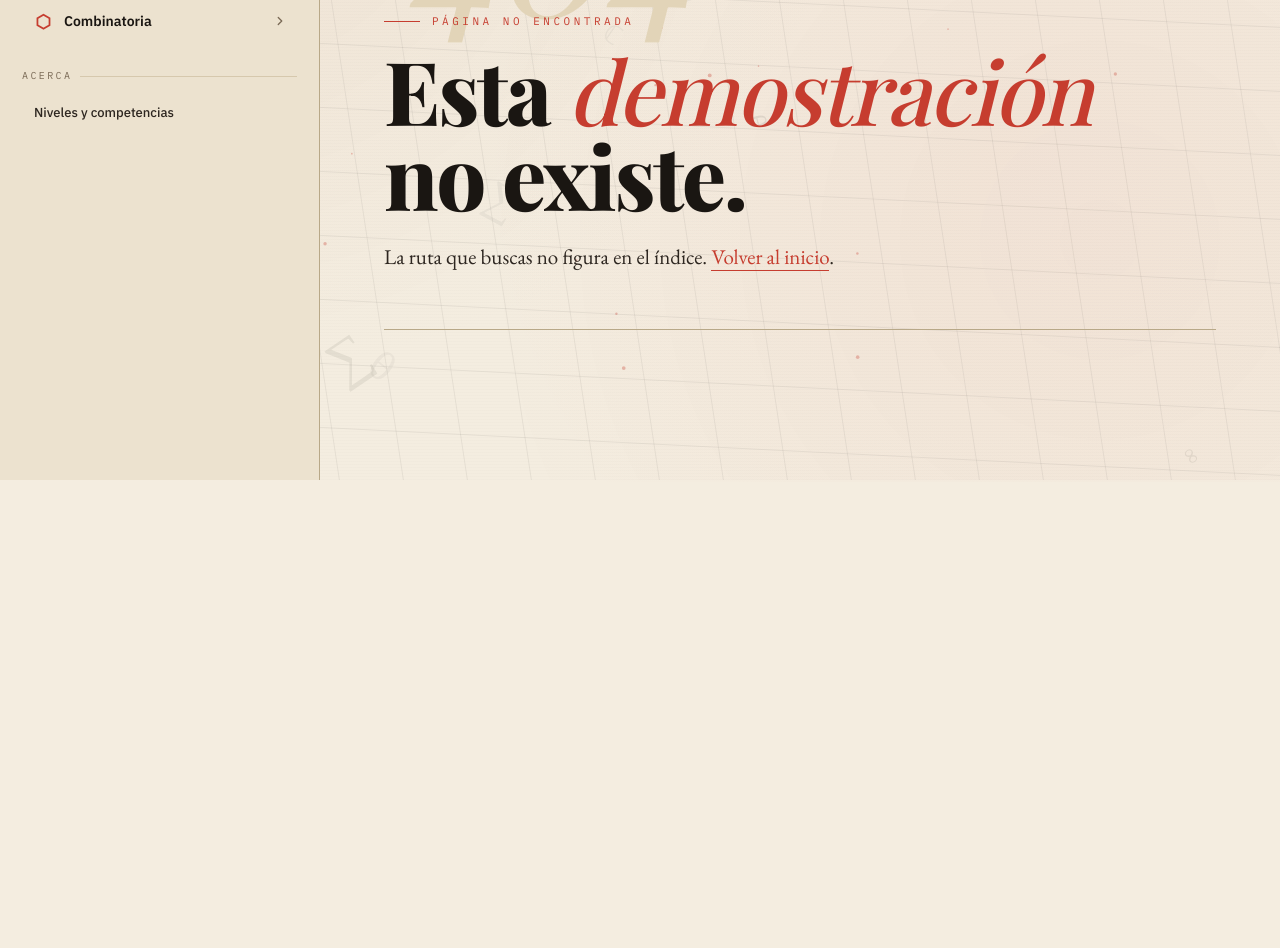
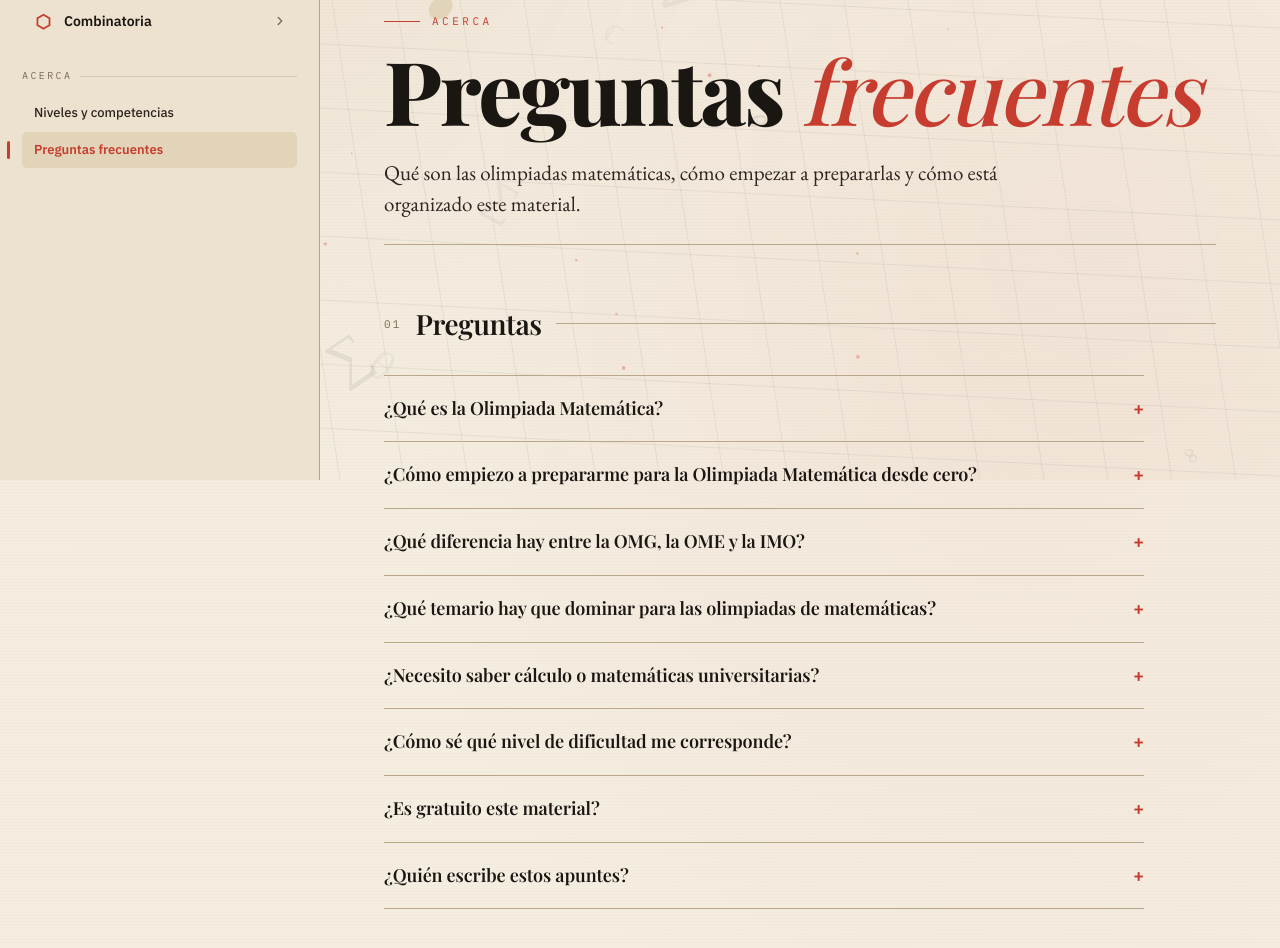
Before and after one commit to YoSoyAlguien900/olimpiada-mat, a Next.js app: page /faq in a window 1280 px wide. Before the commit this address had no page. Shown: the part 320-1268 px from the top of the page. Before the commit the page ends 802 px from the top, so only its background shows below. Built offline with nearby package versions, Linux system fonts and the light colour scheme; a web font is replaced by a local one.

Commit message:
actualización

```diff
--- /dev/null
+++ b/src/app/faq/page.tsx
@@ -0,0 +1,99 @@
+import type { Metadata } from 'next';
+
+const BASE = 'https://olimpiadamatematica.com';
+
+export const metadata: Metadata = {
+  title: 'Preguntas frecuentes',
+  description:
+    'Qué es la Olimpiada Matemática, cómo empezar a prepararla desde cero, diferencias entre OMG, OME e IMO, temario por disciplina y niveles de dificultad.',
+  alternates: {
+    canonical: `${BASE}/faq`,
+  },
+  openGraph: {
+    title: 'Preguntas frecuentes · Olimpiada Matemática',
+    description:
+      'Qué es la Olimpiada Matemática, cómo empezar a prepararla desde cero, diferencias entre OMG, OME e IMO, temario por disciplina y niveles de dificultad.',
+    url: `${BASE}/faq`,
+  },
+};
+
+const faqs: { q: string; a: string }[] = [
+  {
+    q: '¿Qué es la Olimpiada Matemática?',
+    a: 'Es una competición de resolución de problemas para estudiantes de secundaria y bachillerato, centrada en razonamiento y demostración más que en cálculo. En España la ruta habitual es: fase autonómica (por ejemplo, la Olimpíada Matemática Galega) → fase nacional de la Olimpiada Matemática Española (OME) → selección para competiciones internacionales como la IMO.',
+  },
+  {
+    q: '¿Cómo empiezo a prepararme para la Olimpiada Matemática desde cero?',
+    a: 'Lo más eficiente es trabajar las cuatro disciplinas clásicas —Teoría de Números, Geometría, Álgebra y Combinatoria— empezando por los contenidos de nivel iniciación y regional, y avanzando dentro de cada una por el camino Contenidos → Métodos → Problemas resueltos → Problemas sugeridos.',
+  },
+  {
+    q: '¿Qué diferencia hay entre la OMG, la OME y la IMO?',
+    a: 'La Olimpíada Matemática Galega (OMG) es la fase autonómica de Galicia; la Olimpiada Matemática Española (OME) es la fase nacional, a la que se accede tras clasificarse en la fase autonómica; y la Olimpiada Internacional de Matemáticas (IMO) es la competición mundial a la que España envía un equipo seleccionado entre los mejores de la OME.',
+  },
+  {
+    q: '¿Qué temario hay que dominar para las olimpiadas de matemáticas?',
+    a: 'Cuatro grandes bloques: Teoría de Números (congruencias, aritmética modular, ecuaciones diofánticas), Geometría (sintética, transformaciones, inversión), Álgebra (desigualdades, ecuaciones funcionales, polinomios) y Combinatoria (conteo, grafos, extremal, Ramsey, juegos).',
+  },
+  {
+    q: '¿Necesito saber cálculo o matemáticas universitarias?',
+    a: 'No. Las olimpiadas matemáticas no evalúan cálculo ni álgebra lineal universitaria: usan un conjunto de herramientas propio —aritmética, geometría sintética, combinatoria y álgebra elemental— combinado de forma creativa. Es perfectamente posible empezar en ESO.',
+  },
+  {
+    q: '¿Cómo sé qué nivel de dificultad me corresponde?',
+    a: 'Cada entrada está etiquetada en una escala de cinco niveles (Iniciación, Regional, Nacional, Internacional, Élite) anclada a competencias reales: el nivel Regional equivale a la Olimpíada Matemática Galega, y el nivel Élite al material de selección para la IMO.',
+  },
+  {
+    q: '¿Es gratuito este material?',
+    a: 'Sí. Todo el contenido —teoría, demostraciones, métodos y problemas resueltos— es de acceso libre y gratuito.',
+  },
+  {
+    q: '¿Quién escribe estos apuntes?',
+    a: 'Adrián García Bouzas. Son los apuntes que le hubiera gustado tener al empezar: teoría bien explicada, demostraciones completas y problemas con contexto real, organizados por competencia.',
+  },
+];
+
+const faqJsonLd = {
+  '@context': 'https://schema.org',
+  '@type': 'FAQPage',
+  mainEntity: faqs.map((f) => ({
+    '@type': 'Question',
+    name: f.q,
+    acceptedAnswer: { '@type': 'Answer', text: f.a },
+  })),
+};
+
+export default function FaqPage() {
+  return (
+    <>
+      <script
+        type="application/ld+json"
+        dangerouslySetInnerHTML={{ __html: JSON.stringify(faqJsonLd) }}
+      />
+      <section className="hero" style={{ minHeight: 'auto', paddingBottom: 24 }}>
+        <div className="hero-deco">?</div>
+        <div className="hero-eyebrow">Acerca</div>
+        <h1>
+          Preguntas <em>frecuentes</em>
+        </h1>
+        <p className="hero-lede">
+          Qué son las olimpiadas matemáticas, cómo empezar a prepararlas y cómo está organizado
+          este material.
+        </p>
+      </section>
+
+      <div className="section-rule">
+        <span className="section-rule-num">01</span>
+        <h2>Preguntas</h2>
+      </div>
+
+      <div className="faq-list">
+        {faqs.map((f) => (
+          <details key={f.q} className="faq-item">
+            <summary>{f.q}</summary>
+            <p className="faq-a">{f.a}</p>
+          </details>
+        ))}
+      </div>
+    </>
+  );
+}
--- a/src/app/sitemap.ts
+++ b/src/app/sitemap.ts
@@ -11,6 +11,7 @@ export default function sitemap(): MetadataRoute.Sitemap {
   entries.push(
     { url: BASE, lastModified: new Date(), changeFrequency: 'weekly', priority: 1.0 },
     { url: `${BASE}/competencias`, lastModified: new Date(), changeFrequency: 'monthly', priority: 0.8 },
+    { url: `${BASE}/faq`, lastModified: new Date(), changeFrequency: 'monthly', priority: 0.7 },
   );
 
   // Páginas de categoría
--- a/src/components/Sidebar.tsx
+++ b/src/components/Sidebar.tsx
@@ -75,6 +75,13 @@ export function Sidebar({ index, pathname }: Props) {
         >
           Niveles y competencias
         </Link>
+        <Link
+          href="/faq"
+          className={`sb-cat ${pathname.startsWith('/faq') ? 'active' : ''}`}
+          style={{ display: 'block' }}
+        >
+          Preguntas frecuentes
+        </Link>
       </div>
     </aside>
   );
--- a/src/styles/globals.css
+++ b/src/styles/globals.css
@@ -1024,6 +1024,45 @@ a { color: inherit; text-decoration: none; }
   font-size: 14px;
 }
 
+/* ====== FAQ ====== */
+.faq-list {
+  border-top: 1px solid var(--rule);
+  max-width: 760px;
+}
+.faq-item {
+  border-bottom: 1px solid var(--rule);
+}
+.faq-item summary {
+  font-family: var(--display);
+  font-weight: 600;
+  font-size: 18px;
+  letter-spacing: -0.005em;
+  color: var(--ink);
+  padding: 18px 0;
+  cursor: pointer;
+  list-style: none;
+  display: flex;
+  align-items: baseline;
+  justify-content: space-between;
+  gap: 16px;
+}
+.faq-item summary::-webkit-details-marker { display: none; }
+.faq-item summary::after {
+  content: '+';
+  font-family: var(--mono);
+  font-size: 18px;
+  color: var(--vermillion);
+  flex-shrink: 0;
+}
+.faq-item[open] summary::after { content: '−'; }
+.faq-item .faq-a {
+  font-family: var(--serif);
+  font-size: 17px;
+  line-height: 1.7;
+  color: var(--ink-2);
+  margin: 0 0 22px;
+}
+
 /* ====== SEMANTIC BLOCKS ====== */
 .cblock {
   margin: 32px 0;
```
